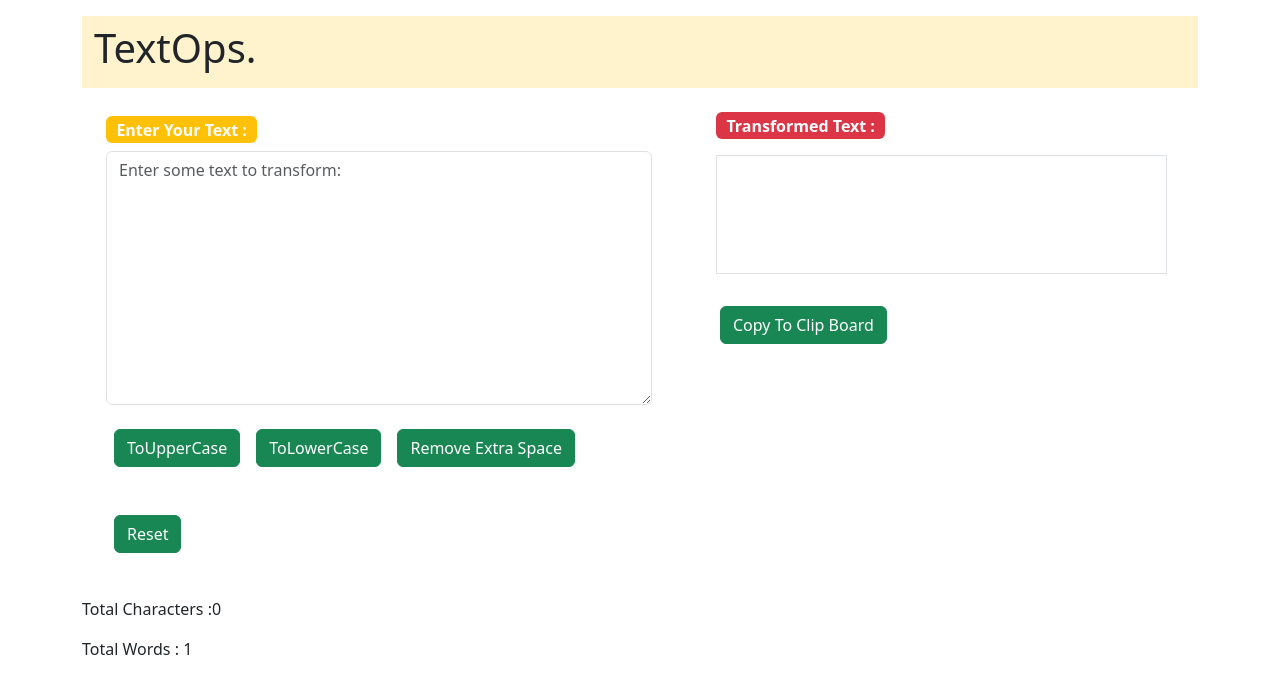
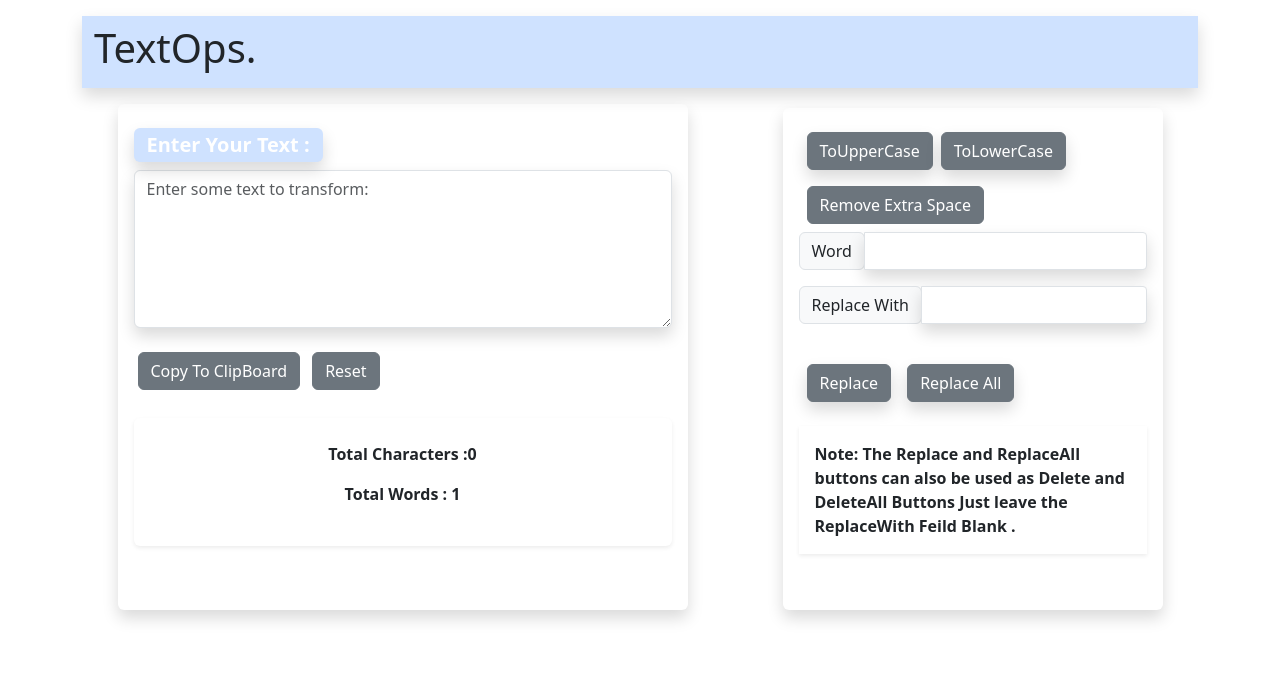
Before and after one commit to nishantkr02/text-ops, a React (Create React App) app: page / in a window 1280 px wide. Shown: the top 694 px of the page. Built offline with nearby package versions, Linux system fonts and the light colour scheme.

Commit message:
feat : Added replace ,copy

```diff
--- a/src/App.js
+++ b/src/App.js
@@ -8,7 +8,7 @@ function App() {
     setAlert({ msg:txt});
     setTimeout(()=>{
       setAlert(null) ;
-    },1500);
+    },2000);
   }
   return (
     <div className="App">
--- a/src/Components/Alert.js
+++ b/src/Components/Alert.js
@@ -3,8 +3,8 @@ import React from 'react'
  function Alert(props) {
   return (
 
-    props.alert && <div className="  alert alert-success alert-dismissible fade show  my-3 w-50 m-auto  " role="alert">
-        <strong>Yayyy..! </strong>{props.alert.msg}
+    props.alert && <div className="  alert alert-success alert-dismissible fade show  my-3 w-50 m-auto text-center shadow " role="alert">
+        <strong> {props.alert.msg} </strong>
 
         </div>
 
--- a/src/Components/Navbar.js
+++ b/src/Components/Navbar.js
@@ -6,7 +6,7 @@ export default function Navbar() {
 
     <div className='container my-'>
 
-<nav className="navbar navbar-expand-lg bg-warning-subtle my-3 ">
+<nav className="navbar navbar-expand bg-primary-subtle shadow my-3 w-relative ">
   <div className="container-fluid">
     <h1>TextOps.</h1>
   </div>
--- a/src/Components/TextBox.js
+++ b/src/Components/TextBox.js
@@ -7,95 +7,140 @@ export default function TextBox(props) {
         console.log("Change Happend ");
         setText(evt.target.value);
     }
-    /* Result box */
+    /* Result box
     const showResult =(str)=>{
       let box= document.getElementById("resultBox") ;
       box.innerText=str;
       box.style.wordWrap="break-word";
       box.style.overflow ="scroll";
       setText("")
-    }
+    }*/
     /*To UpperCase Button */
     const toUpper=()=>{
         var upText =text.toUpperCase();
         setText(upText);
-        showResult(upText) ;
+        //showResult(upText) ;
         props.showAlert("Converted To UpperCase") ;
     }
     /*To LowerCase Button */
     const toLower=()=>{
       let lowText=text.toLowerCase();
       setText(lowText);
-      showResult(lowText) ;
+      props.showAlert("Converted To LowerCase") ;
+      //showResult(lowText) ;
     }
     /*Remove Spaces  */
     const removeSpaces=()=>{
       var rsText =text.split(/[ ]+/);
       var ftext=rsText.join(" ")
       setText(ftext);
-      showResult(ftext) ;
+      props.showAlert("Extra Spaces Removed") ;
+      //showResult(ftext) ;
     }
 
 
     /*Reset Button */
     const Reset=()=>{
       setText("");
-      showResult("") ;
+      props.showAlert("Reset Complete.Enter New Texts") ;
+      document.getElementById("wordReplace").value =" " ;
+     document.getElementById("replaceWith").value =" " ;
+      /*showResult("") ;
       let inputBox= document.getElementById("inputTextArea") ;
-      inputBox.innerText=" " ;
+      inputBox.innerText=" " ;*/
     }
 
-     /*Copy To clipBoard
-     const copyText=()=>{
-
-      text.select() ;
-      text.setSelectionRange(0,9999);
-      navigator.clipboard.writeText(text);
+     //Copy To clipBoard
+     const copyText =()=>{
+      var ctext = document.getElementById("inputTextArea").value;
+      navigator.clipboard.writeText(ctext) ;
+      props.showAlert("Copied To ClipBoard ");
 
      }
-     */
+
+
+
+     /*Replace Word */
+    const ReplaceWord=()=>{
+     let word=document.getElementById("wordReplace").value ;
+     let replacement = document.getElementById("replaceWith").value ;
+     console.log(word,replacement)
+     setText(text.replace(word,replacement));
+    }
+    /*ReplaceAll Word */
+    const ReplaceAllWord=()=>{
+      let word=document.getElementById("wordReplace").value ;
+      let replacement = document.getElementById("replaceWith").value ;
+
+      setText(text.replaceAll(word,replacement));
+     }
+
+
+
 
   return (
 
 <div className='container '>
   <div className='row my-3'>
-    <div className="col-md-6 form-group mh-100 mx-4 my-1 d-inline-block">
-    <label htmlFor="exampleFormControlTextarea1" className='badge bg-warning text-wrap my-2 fs-6'>Enter Your Text :</label>
+{/* ---------------------------------Text Area Div------------------------------------ */}
+    <div className="col-md-6 form-group  shadow p-3 mb-5 bg-white rounded m-auto  ">
+    <label htmlFor="exampleFormControlTextarea1" className='badge bg-primary-subtle text-wrap my-2 fs-5 shadow'>Enter Your Text :</label>
     <textarea
-     className="form-control "
+     className="form-control shadow "
       id="inputTextArea"
-      rows="10"
+      rows="6"
       placeholder='Enter some text to transform:'
       value={text}
       onChange={handleChange}
       />
-     {/* UpperCase Button */}
-      <button className='btn btn-success my-4 mx-2'onClick={toUpper} >ToUpperCase</button>
 
-      {/* LowerCase Button */}
-      <button className='btn btn-success my-4 mx-2' onClick={toLower} >ToLowerCase</button>
+       {/* Copy To clipBoard Button */}
+      <button className='btn btn-secondary my-4 mx-1 fs-6 ' onClick={copyText} >Copy To ClipBoard</button>
+    {/* Reset Button */}
+    <button className='btn btn-secondary my-4 mx-2' onClick={Reset} >Reset</button>
 
-      {/* Remove Extra Space Button */}
-      <button className='btn btn-success my-4 mx-2' onClick={removeSpaces} >Remove Extra Space</button>
-
-      {/* Reset Button */}
-      <button className='btn btn-success my-4 mx-2' onClick={Reset} >Reset</button>
+<div className='shadow-sm p-4 mb-5   bg-white rounded  my-1  text-center fs-6'>
+<p><strong>{`Total Characters :${text.length}`}</strong></p>
+   <p><strong>{`Total Words : ${text.split(" ").length}`}</strong></p>
+</div>
 
     </div>
 
+{/* ---------------------------------buttons------------------------------------ */}
 
-    {/* Preview Window */}
-    <div className='col-md-5  mx-3    '>
-      <h4 className='text-center badge bg-danger text-wrap my-2  fs-6 ' >Transformed Text : </h4>
-      <div className='   my-2 h-25 border border-tertiary-subtle' id='resultBox'></div>
+      <div className="col-md-4 form-group shadow p-3 mb-5   bg-white rounded  my-1 m-auto ">
+     {/* UpperCase Button */}
+      <button className='btn btn-secondary shadow my-2 mx-2'onClick={toUpper} >ToUpperCase</button>
 
-      {/* Copy To clipBoard Button */}
-      <button className='btn btn-success my-4 mx-1 fs-6'>Copy To Clip  Board</button>
+      {/* LowerCase Button */}
+      <button className='btn btn-secondary  shadow m-auto' onClick={toLower} >ToLowerCase</button>
+
+      {/* Remove Extra Space Button */}
+      <button className='btn btn-secondary  my-2 mx-2' onClick={removeSpaces} >Remove Extra Space</button>
+      {/*------------Replace word--------------------------- */}
+          <div className="input-group input-group-sm mb-3">
+          <div className="input-group-prepend">
+            <span className="input-group-text" >Word</span>
+          </div>
+          <input type="text" className="form-control shadow" aria-label="Small" aria-describedby="inputGroup-sizing-sm" id="wordReplace" />
+        </div>
+
+        <div className="input-group input-group-sm mb-3">
+          <div className="input-group-prepend">
+            <span className="input-group-text" >Replace With</span>
+          </div>
+          <input type="text" className="form-control shadow" aria-label="Small" aria-describedby="inputGroup-sizing-sm" id="replaceWith" />
+        </div>
+
+        <button className='btn btn-secondary    my-4 mx-2 shadow' onClick={ReplaceWord} >Replace</button>
+        <button className='btn btn-secondary  my-4 mx-2 shadow' onClick={ReplaceAllWord}  >Replace All</button>
+        <p className='shadow-sm p-3 fs-6'><strong>Note: The Replace and ReplaceAll buttons can also be used as Delete and DeleteAll Buttons
+          Just leave the ReplaceWith Feild Blank . </strong>
+        </p>
     </div>
 
    </div>
-   <p>{`Total Characters :${text.length}`}</p>
-   <p>{`Total Words : ${text.split(" ").length}`}</p>
+
 </div>
   )
 }
```
